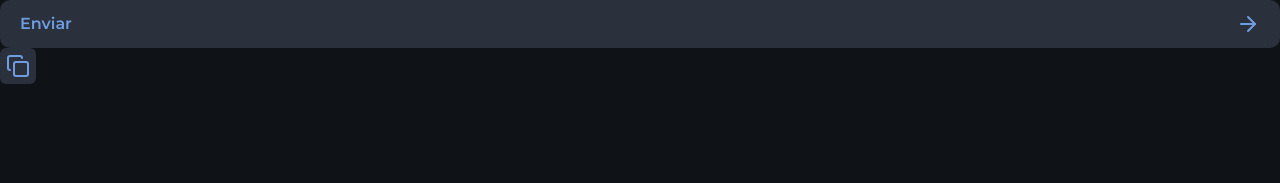
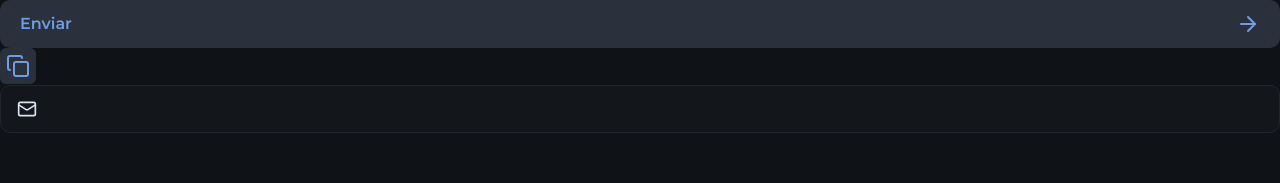
Before and after one commit to Rubendvb/nlw-connect-dev-stage-react, a Next.js app: page / in a window 1280 px wide. Shown: the top 183 px of the page. Built offline with nearby package versions, Linux system fonts and the light colour scheme.

Commit message:
creating input

```diff
--- a/src/app/page.tsx
+++ b/src/app/page.tsx
@@ -1,6 +1,7 @@
-import { ArrowRight, Copy } from 'lucide-react'
+import { ArrowRight, Copy, Mail } from 'lucide-react'
 import { Button } from '@/components/button'
 import { IconButton } from '@/components/icon-button'
+import { InputFiel, InputIcon, InputRoot } from '@/components/input'
 
 export default function Home() {
   return (
@@ -13,6 +14,16 @@
       <IconButton>
         <Copy />
       </IconButton>
+
+      <div>
+        <InputRoot>
+          <InputIcon>
+            <Mail className="size-5" />
+          </InputIcon>
+
+          <InputFiel />
+        </InputRoot>
+      </div>
     </main>
   )
 }
--- /dev/null
+++ b/src/components/input.tsx
@@ -0,0 +1,33 @@
+import { Mail } from 'lucide-react'
+import { ComponentProps } from 'react'
+
+interface InputRootProps extends ComponentProps<'div'> {
+  error?: boolean
+}
+
+export function InputRoot({ error = false, ...props }: InputRootProps) {
+  return (
+    <div
+      data-error={error}
+      className="group bg-gray-800 h-12 border border-gray-600 rounded-xl px-4 flex items-center gap-2 focus-within:border-gray-100 data-[error=true]:border-danger"
+      {...props}
+    />
+  )
+}
+
+interface InputIconProps extends ComponentProps<'span'> {}
+
+export function InputIcon(props: InputIconProps) {
+  return (
+    <span
+      className="text-gray-400 group-focus-within:text-gray-100 group-[&:not(:has(input:placeholder-shown))]:text-gray-100 group-data-[error=true]:text-danger"
+      {...props}
+    />
+  )
+}
+
+interface InputFieldProps extends ComponentProps<'input'> {}
+
+export function InputFiel(props: InputFieldProps) {
+  return <input className="flex-1 outline-0 placeholder-gray-400" {...props} />
+}
```
